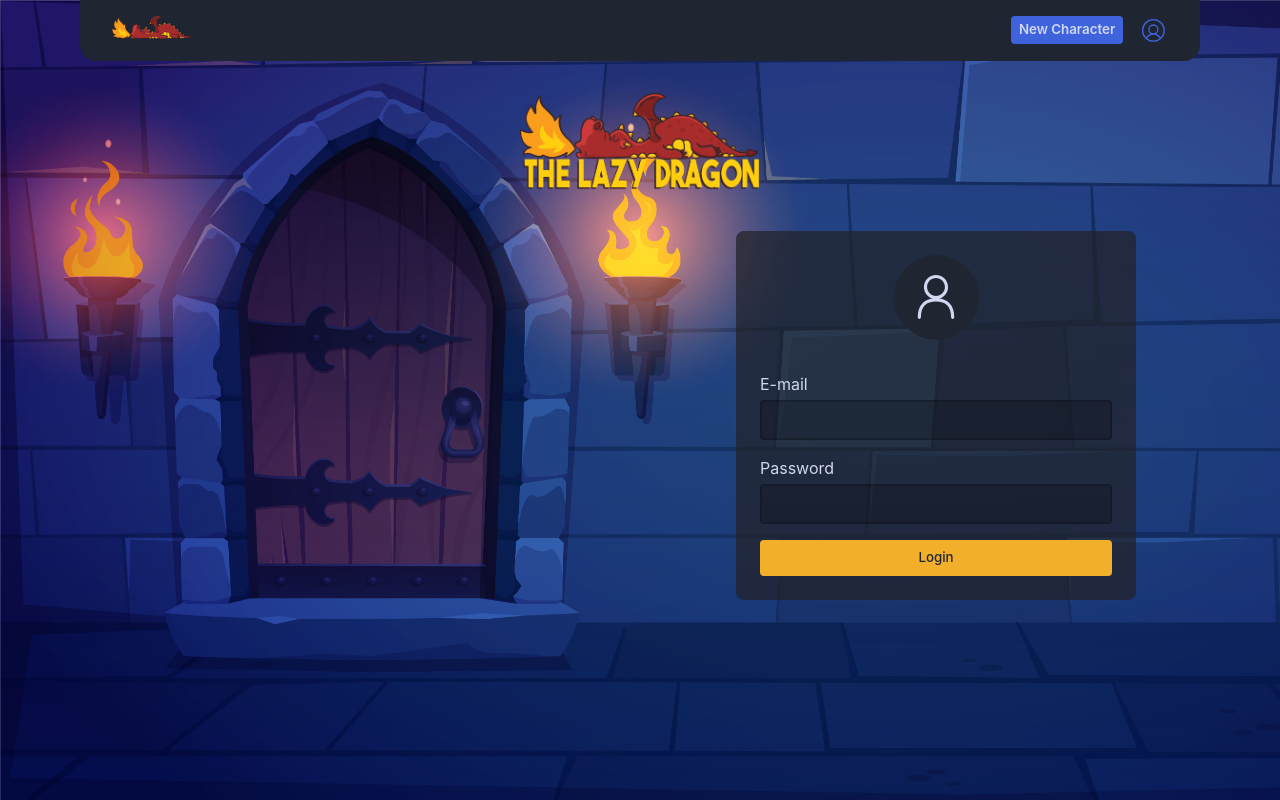
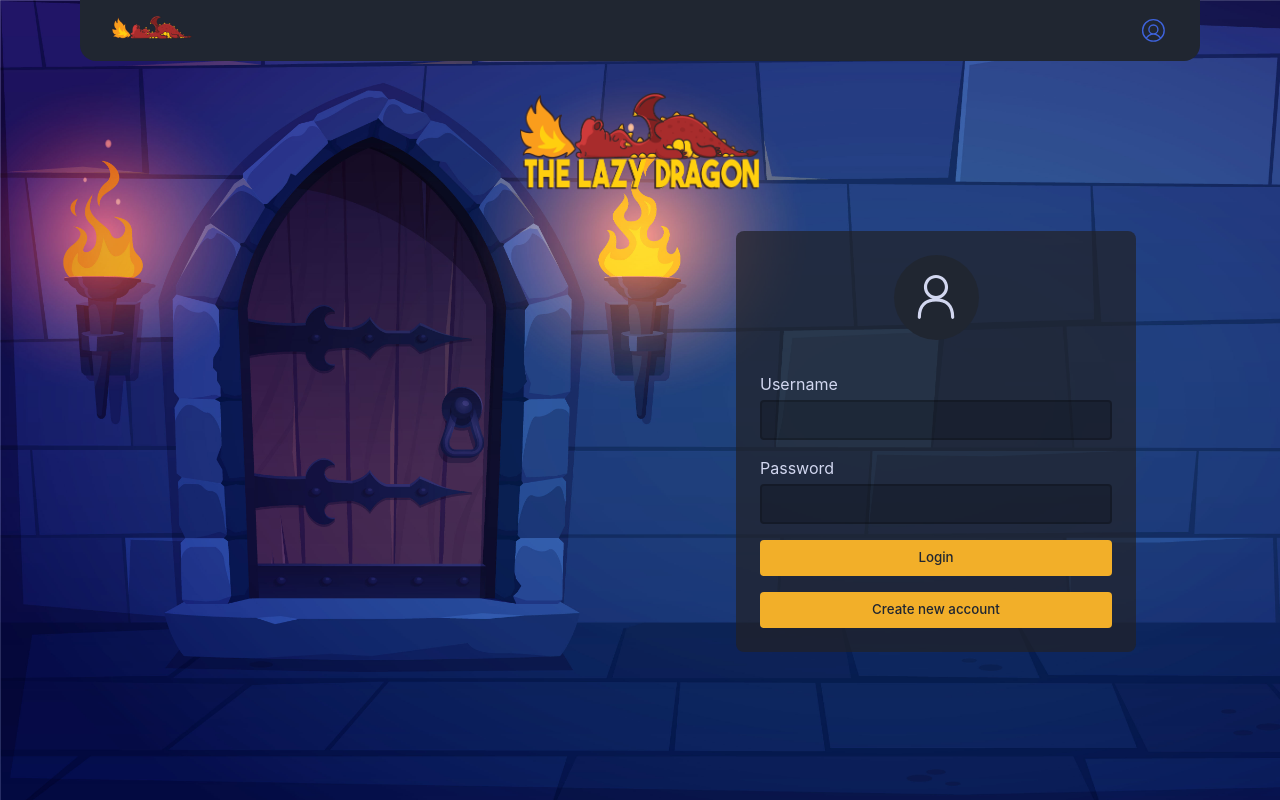
Before and after one commit to ducorps/dnd-players-handbook, a React (Vite) app: page /login in a window 1280 px wide. Built offline with nearby package versions, Linux system fonts and the light colour scheme.

Commit message:
create new account and minor fixes

```diff
--- a/src/components/Header/Header.tsx
+++ b/src/components/Header/Header.tsx
@@ -10,9 +10,9 @@ export function Header() {
         </Link>
       </div>
       <div>
-        <button>
+        {/* <button>
           <Link to="/NewCharacter">New Character</Link>
-        </button>
+        </button> */}
         <Link className={styles.accountButton} to="/profile">
           <svg xmlns="http://www.w3.org/2000/svg" viewBox="0 0 256 256">
             <path d="M128,26A102,102,0,1,0,230,128,102.12,102.12,0,0,0,128,26ZM71.44,198a66,66,0,0,1,113.12,0,89.8,89.8,0,0,1-113.12,0ZM94,120a34,34,0,1,1,34,34A34,34,0,0,1,94,120Zm99.51,69.64a77.53,77.53,0,0,0-40-31.38,46,46,0,1,0-51,0,77.53,77.53,0,0,0-40,31.38,90,90,0,1,1,131,0Z"></path>
--- a/src/pages/Home/Home.tsx
+++ b/src/pages/Home/Home.tsx
@@ -15,6 +15,7 @@ export function Home() {
 
   async function handleCreateNewCharacter() {
     setLoading(true);
+
     await api
       .post("/characters/new-character")
       .then((response) => navigate(`/character/${response.data.id}/create`));
--- a/src/pages/Login/Login.module.scss
+++ b/src/pages/Login/Login.module.scss
@@ -7,7 +7,7 @@
 
 .container {
   display: flex;
-  justify-content:flex-end;
+  justify-content: flex-end;
 }
 
 .card {
@@ -46,10 +46,12 @@
     background: $color-secondary;
     padding: $spacer-s;
     border-radius: $spacer-xs;
+
     &:hover {
       background-color: $color-secondary-hover;
       cursor: pointer;
     }
+
     &:disabled {
       background: $color-content;
       cursor: default;
@@ -69,7 +71,6 @@
   border-radius: 50%;
 }
 
-
 .formField {
   display: flex;
   flex-direction: column;
--- a/src/pages/Login/Login.tsx
+++ b/src/pages/Login/Login.tsx
@@ -9,9 +9,11 @@ import { PersonIcon } from "@radix-ui/react-icons";
 export function Login() {
   const navigate = useNavigate();
   const [loading, setLoading] = useState(false);
+  const [isNewAccount, setIsNewAccount] = useState(false);
   const [credentials, setCredentials] = useState({
     username: "",
     password: "",
+    email: ""
   });
 
   const handleChange = (e: React.ChangeEvent<HTMLInputElement>) => {
@@ -37,6 +39,19 @@ export function Login() {
     setLoading(false);
   };
 
+  const createNewAccount = async () => {
+    const parameters = {
+      ...credentials,
+      role: ["user"]
+    }
+
+    const response = await api.post('auth/sign-up', parameters);
+
+    alert(response.data.message)
+
+    navigate("/login")
+  };
+
   useEffect(() => {
     document.body.className = "loginBackground";
     return () => {
@@ -60,7 +75,7 @@ export function Login() {
                 justifyContent: "space-between",
               }}
             >
-              <Form.Label>E-mail</Form.Label>
+              <Form.Label>Username</Form.Label>
             </div>
 
             <Form.Control asChild>
@@ -98,11 +113,53 @@ export function Login() {
             </Form.Message>
           </Form.Field>
 
-          <Form.Submit asChild>
-            <button disabled={loading} type="submit">
-              {loading ? "Loading..." : "Login"}
+          { isNewAccount === true &&
+            <Form.Field className={styles.formField} name="password">
+              <div>
+                <Form.Label>E-mail</Form.Label>
+              </div>
+
+              <Form.Control asChild>
+                <input
+                  type="email"
+                  name="email"
+                  value={credentials.email}
+                  onChange={handleChange}
+                  required
+                />
+              </Form.Control>
+
+              <Form.Message match="valueMissing">
+                Please enter your email
+              </Form.Message>
+            </Form.Field>
+          }
+
+          { isNewAccount === false &&
+            <Form.Submit asChild>
+              <button disabled={loading} type="submit">
+                {loading ? "Loading..." : "Login"}
+              </button>
+            </Form.Submit>
+          }
+
+          { isNewAccount === false &&
+            <button onClick={() => setIsNewAccount(true)}>
+              Create new account
             </button>
-          </Form.Submit>
+          }
+
+          { isNewAccount === true &&
+            <button onClick={() => createNewAccount}>
+              Create
+            </button>
+          }
+
+          { isNewAccount === true &&
+            <button onClick={() => setIsNewAccount(false)}>
+              Cancel
+            </button>
+          }
         </Form.Root>
       </div>
     </div>
```
